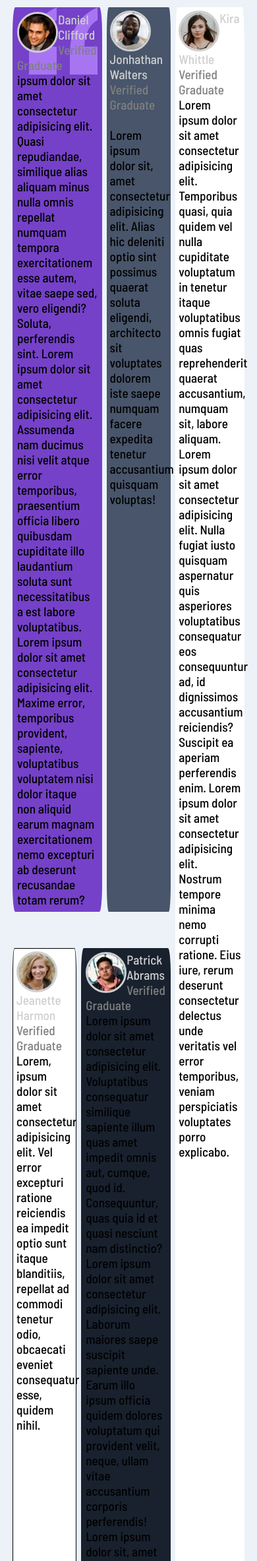
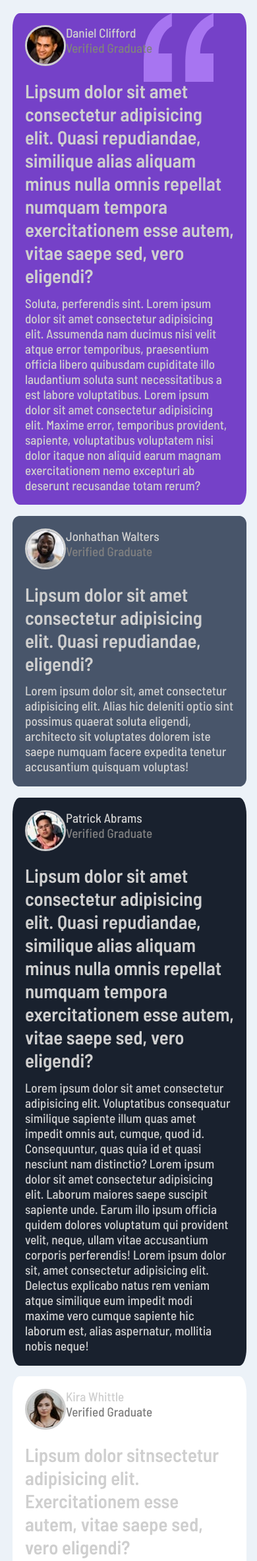
Before and after one commit to saidworks/HTML-CSS, a PHP site: page / in a window 390 px wide. Shown: the top 2366 px of the page at 66% size. Run offline with PHP 8.4, Linux system fonts and the light colour scheme.

Commit message:
finished the design using grid in desktop and flex in mobile, color need to be checked

```diff
--- a/Part 3/index.html
+++ b/Part 3/index.html
@@ -3,7 +3,12 @@
 
 <head>
     <title>Graduate News</title>
-    <link rel="stylesheet" type="text/css" href="styles/style.css" />
+    <meta charset="utf-8">
+    <meta http-equiv="X-UA-Compatible" content="IE=edge">
+    <meta name="viewport" content="width=device-width, initial-scale=1.0">
+    <link rel="stylesheet" type="text/css" href="styles/style.css">
+    <!--link rel="stylesheet" media="screen and (max-width: 400px)" href="mobile.css"-->
+    <link rel="icon" href="rsc/favicon-32x32.png">
 </head>
 
 <body>
@@ -13,22 +18,22 @@
                 <div class="name">Daniel Clifford</div>
                 <div class="verified"> Verified Graduate</div>
             </div>
-            ipsum dolor sit amet consectetur adipisicing elit. Quasi repudiandae, similique alias aliquam minus nulla omnis repellat numquam tempora exercitationem esse autem, vitae saepe sed, vero eligendi? Soluta, perferendis sint. Lorem ipsum dolor sit amet consectetur
-            adipisicing elit. Assumenda nam ducimus nisi velit atque error temporibus, praesentium officia libero quibusdam cupiditate illo laudantium soluta sunt necessitatibus a est labore voluptatibus. Lorem ipsum dolor sit amet consectetur adipisicing
-            elit. Maxime error, temporibus provident, sapiente, voluptatibus voluptatem nisi dolor itaque non aliquid earum magnam exercitationem nemo excepturi ab deserunt recusandae totam rerum?
+            <br> <span id="bold">Lipsum dolor sit amet consectetur adipisicing elit. Quasi repudiandae, similique alias aliquam minus nulla omnis repellat numquam tempora exercitationem esse autem, vitae saepe sed, vero eligendi? </span>Soluta, perferendis
+            sint. Lorem ipsum dolor sit amet consectetur adipisicing elit. Assumenda nam ducimus nisi velit atque error temporibus, praesentium officia libero quibusdam cupiditate illo laudantium soluta sunt necessitatibus a est labore voluptatibus. Lorem
+            ipsum dolor sit amet consectetur adipisicing elit. Maxime error, temporibus provident, sapiente, voluptatibus voluptatem nisi dolor itaque non aliquid earum magnam exercitationem nemo excepturi ab deserunt recusandae totam rerum?
         </article>
-        <article id="two"><img src="images/image-jonathan.jpg" alt="image-jonathan"> <span class="name">Jonhathan Walters</span><span class="verified">Verified Graduate</span> <br> Lorem ipsum dolor sit, amet consectetur adipisicing elit. Alias hic deleniti optio sint
-            possimus quaerat soluta eligendi, architecto sit voluptates dolorem iste saepe numquam facere expedita tenetur accusantium quisquam voluptas!</article>
-        <article id="three"><img src="images/image-kira.jpg" alt="image-kira"> <span class="name">Kira Whittle</span><span class="verified">Verified Graduate</span> Lorem ipsum dolor sit amet consectetur adipisicing elit. Temporibus quasi, quia quidem vel nulla cupiditate
-            voluptatum in tenetur itaque voluptatibus omnis fugiat quas reprehenderit quaerat accusantium, numquam sit, labore aliquam. Lorem ipsum dolor sit amet consectetur adipisicing elit. Nulla fugiat iusto quisquam aspernatur quis asperiores voluptatibus
-            consequatur eos consequuntur ad, id dignissimos accusantium reiciendis? Suscipit ea aperiam perferendis enim. Lorem ipsum dolor sit amet consectetur adipisicing elit. Nostrum tempore minima nemo corrupti ratione. Eius iure, rerum deserunt
-            consectetur delectus unde veritatis vel error temporibus, veniam perspiciatis voluptates porro explicabo. </article>
-        <article id="four"><img src="images/image-jeanette.jpg" alt="image-jeanette"> <span class="name">Jeanette Harmon</span><span class="verified">Verified Graduate</span>Lorem, ipsum dolor sit amet consectetur adipisicing elit. Vel error excepturi ratione reiciendis
-            ea impedit optio sunt itaque blanditiis, repellat ad commodi tenetur odio, obcaecati eveniet consequatur esse, quidem nihil.</article>
-        <article id="five"> <img src="images/image-patrick.jpg" alt="image-patrick"> <span class="name">Patrick Abrams</span><span class="verified">Verified Graduate</span> Lorem ipsum dolor sit amet consectetur adipisicing elit. Voluptatibus consequatur similique sapiente
-            illum quas amet impedit omnis aut, cumque, quod id. Consequuntur, quas quia id et quasi nesciunt nam distinctio? Lorem ipsum dolor sit amet consectetur adipisicing elit. Laborum maiores saepe suscipit sapiente unde. Earum illo ipsum officia
-            quidem dolores voluptatum qui provident velit, neque, ullam vitae accusantium corporis perferendis! Lorem ipsum dolor sit, amet consectetur adipisicing elit. Delectus explicabo natus rem veniam atque similique eum impedit modi maxime vero
-            cumque sapiente hic laborum est, alias aspernatur, mollitia nobis neque!</article>
+        <article id="two"><img src="images/image-jonathan.jpg" alt="image-jonathan"> <span class="name">Jonhathan Walters</span><span class="verified">Verified Graduate</span> <br> <span id="bold">Lipsum dolor sit amet consectetur adipisicing elit. Quasi repudiandae, eligendi? </span>            Lorem ipsum dolor sit, amet consectetur adipisicing elit. Alias hic deleniti optio sint possimus quaerat soluta eligendi, architecto sit voluptates dolorem iste saepe numquam facere expedita tenetur accusantium quisquam voluptas!</article>
+        <article id="five"> <img src="images/image-patrick.jpg" alt="image-patrick"> <span class="name">Patrick Abrams</span><span class="verified">Verified Graduate</span> <br> <span id="bold">Lipsum dolor sit amet consectetur adipisicing elit. Quasi repudiandae, similique alias aliquam minus nulla omnis repellat numquam tempora exercitationem esse autem, vitae saepe sed, vero eligendi? </span>Lorem
+            ipsum dolor sit amet consectetur adipisicing elit. Voluptatibus consequatur similique sapiente illum quas amet impedit omnis aut, cumque, quod id. Consequuntur, quas quia id et quasi nesciunt nam distinctio? Lorem ipsum dolor sit amet consectetur
+            adipisicing elit. Laborum maiores saepe suscipit sapiente unde. Earum illo ipsum officia quidem dolores voluptatum qui provident velit, neque, ullam vitae accusantium corporis perferendis! Lorem ipsum dolor sit, amet consectetur adipisicing
+            elit. Delectus explicabo natus rem veniam atque similique eum impedit modi maxime vero cumque sapiente hic laborum est, alias aspernatur, mollitia nobis neque!</article>
+        <article id="three"><img src="images/image-kira.jpg" alt="image-kira"> <span class="name">Kira Whittle</span><span class="verified">Verified Graduate</span> <br> <span id="bold">Lipsum dolor sitnsectetur adipisicing elit. Exercitationem esse autem, vitae saepe sed, vero eligendi? </span>            Lorem ipsum dolor sit amet consectetur adipisicing elit. Temporibus quasi, quia quidem vel nulla cupiditate voluptatum in tenetur itaque voluptatibus omnis fugiat quas reprehenderit quaerat accusantium, numquam sit, labore aliquam. Lorem ipsum
+            dolor sit amet consectetur adipisicing elit. Nulla fugiat iusto quisquam aspernatur quis asperiores voluptatibus consequatur eos consequuntur ad, id dignissimos accusantium reiciendis? Suscipit ea aperiam perferendis enim. Lorem ipsum dolor
+            sit amet consectetur adipisicing elit. Nostrum tempore minima nemo corrupti ratione. Eius iure, rerum deserunt consectetur delectus unde veritatis vel error temporibus, veniam perspiciatis voluptates porro explicabo. Lorem ipsum, dolor sit
+            amet consectetur adipisicing elit. Eaque dicta repellendus totam saepe accusantium dolores aliquam sit commodi dolorem. Placeat dolores autem nemo. Magni ratione similique vel, maxime sint fugiat. </article>
+        <article id="four"><img src="images/image-jeanette.jpg" alt="image-jeanette"> <span class="name">Jeanette Harmon</span><span class="verified">Verified Graduate</span> <br> <span id="bold">Lipsum dolor sit amet consectetur adipisicing elit. Quasi repudiandae. </span>Lorem,
+            ipsum dolor sit amet consectetur adipisicing elit. Vel error excepturi ratione reiciendis ea impedit optio sunt itaque blanditiis, repellat ad commodi tenetur odio, obcaecati eveniet consequatur esse, quidem nihil.</article>
+
     </main>
 </body>
 
--- a/Part 3/styles/style.css
+++ b/Part 3/styles/style.css
@@ -1,12 +1,34 @@
 @import url('https://fonts.googleapis.com/css2?family=Barlow+Semi+Condensed:wght@500;600&display=swap');
 @media (max-width: 400px) {
-    main {
+    #container {
         display: flex;
         flex-direction: column;
-        flex-wrap: wrap;
-        max-width: 100vw;
         justify-content: space-between;
+        align-items: center;
+        width: 100vw;
     }
+    #one {
+        margin: 1vh 5vw 1vh 0vw;
+    }
+    #two {
+        margin: 1vh 5vw 1vh 0vw;
+    }
+    #three {
+        margin: 1vh 5vw 1vh 0vw;
+    }
+    #four {
+        margin: 1vh 5vw 1vh 0vw;
+    }
+    #five {
+        margin: 1vh 5vw 1vh 0vw;
+    }
+}
+
+
+/* desktop style */
+
+* {
+    font-size: 0.815 em;
 }
 
 body {
@@ -29,12 +51,13 @@ main {
     background-image: url(/images/bg-pattern-quotation.svg);
     background-repeat: no-repeat;
     background-position: 80% top;
+    background-size: 30%;
     background-color: hsl(263, 55%, 52%);
     grid-column: 1/3;
     grid-row: 1;
     border-radius: 3%;
-    height: max-content;
     padding: 5%;
+    color: hsl(0, 0%, 81%);
 }
 
 img {
@@ -56,12 +79,20 @@ img {
     color: gray;
 }
 
+#bold {
+    font-size: 1.5em;
+    display: block;
+    font-weight: bold;
+    margin: 4% 0;
+}
+
 #two {
     background-color: hsl(217, 19%, 35%);
     grid-column: 3/4;
     grid-row: 1;
     border-radius: 3%;
     padding: 5%;
+    color: hsl(0, 0%, 81%);
 }
 
 #three {
@@ -70,6 +101,7 @@ img {
     grid-row: 1/3;
     border-radius: 3%;
     padding: 5%;
+    color: hsl(0, 0%, 81%);
 }
 
 #four {
@@ -79,6 +111,7 @@ img {
     border: 1px solid;
     border-radius: 3%;
     padding: 5%;
+    color: hsl(0, 0%, 81%);
 }
 
 #five {
@@ -87,4 +120,5 @@ img {
     grid-row: 2;
     border-radius: 3%;
     padding: 5%;
+    color: hsl(0, 0%, 81%);
 }
```
